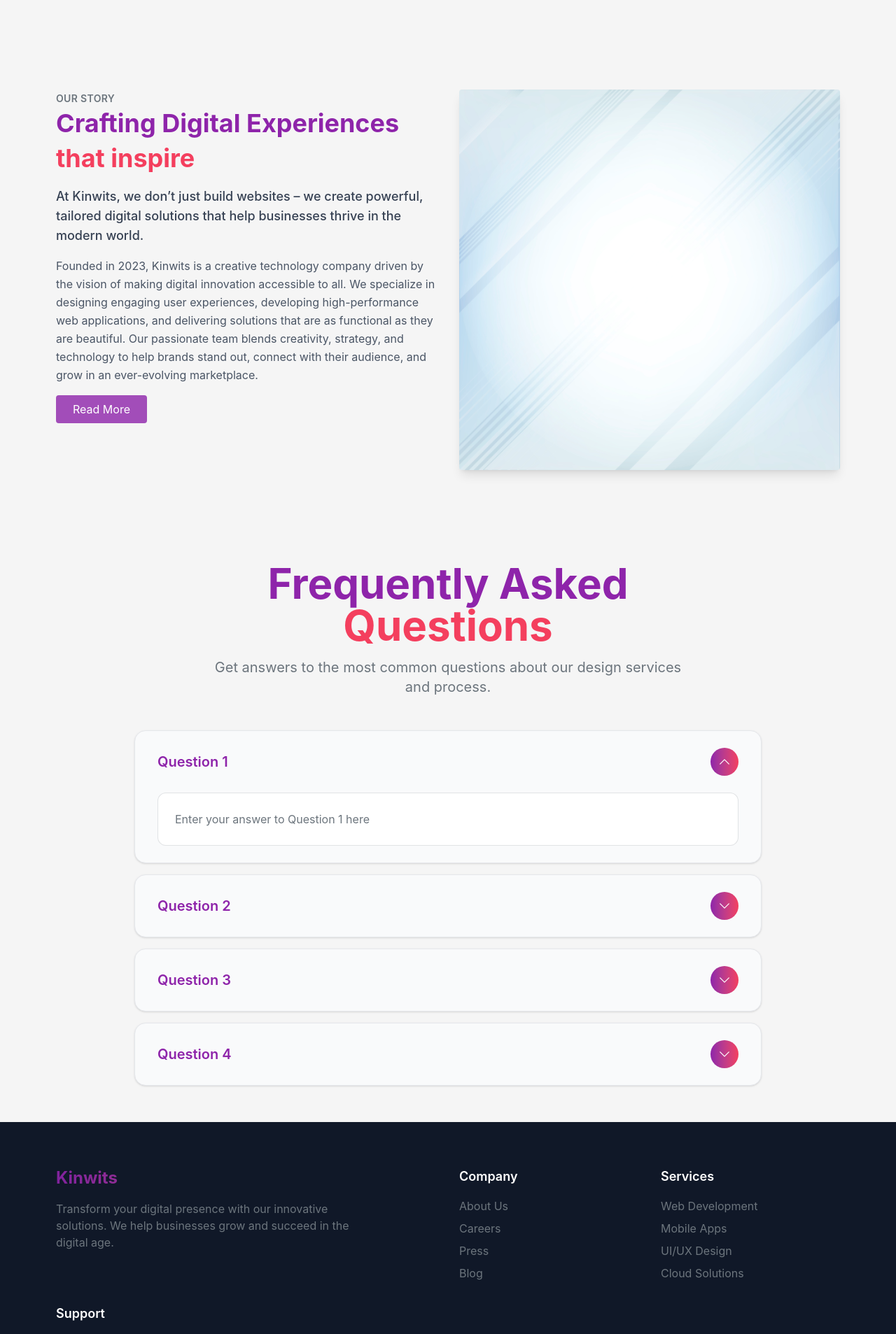
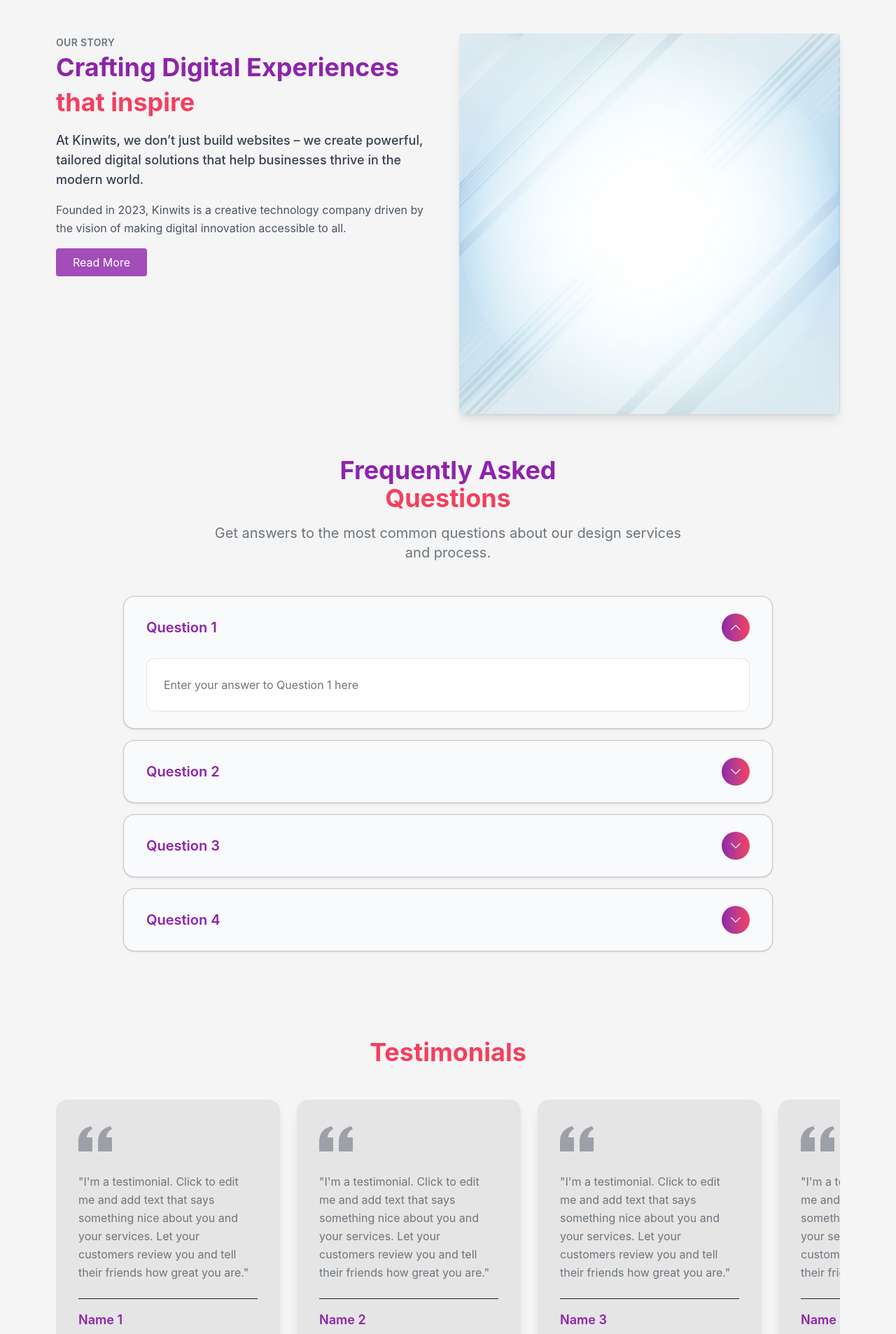
Before and after one commit to kinwitstech/Template-Basic, a React (Vite) app: page / in a window 1280 px wide. Shown: the part 880-2787 px from the top of the page at 70% size. Built offline with nearby package versions, Linux system fonts and the light colour scheme.

Commit message:
New UI changes: added new components

```diff
--- a/src/components/About.jsx
+++ b/src/components/About.jsx
@@ -1,8 +1,11 @@
+import { useState } from "react";
 import aboutImage from "../assets/60241.jpg";
 
 export default function About() {
+  const [isOpen, setIsOpen] = useState(false);
+
   return (
-    <section id="about" className="px-20 py-20 bg-base-200">
+    <section id="about" className="container bg-base-200">
       <div className="flex flex-col items-stretch gap-8 lg:flex-row">
         {/* Left Column */}
         <div className="lg:w-1/2">
@@ -15,24 +18,22 @@ export default function About() {
               <span className="text-accent">that inspire</span>
             </h2>
             <h4 className="text-lg font-medium text-gray-700">
-              At Kinwits, we don’t just build websites – we create powerful, tailored
-              digital solutions that help businesses thrive in the modern world.
+              At Kinwits, we don’t just build websites – we create powerful,
+              tailored digital solutions that help businesses thrive in the
+              modern world.
             </h4>
             <p className="leading-relaxed text-gray-600">
-              Founded in 2023, Kinwits is a creative technology company driven by the vision
-              of making digital innovation accessible to all. We specialize in designing
-              engaging user experiences, developing high-performance web applications, and
-              delivering solutions that are as functional as they are beautiful. Our
-              passionate team blends creativity, strategy, and technology to help brands
-              stand out, connect with their audience, and grow in an ever-evolving
-              marketplace.
+              Founded in 2023, Kinwits is a creative technology company driven by
+              the vision of making digital innovation accessible to all.
             </p>
-            <a
-              href="about-1.html"
+
+            {/* Read More Button */}
+            <button
+              onClick={() => setIsOpen(true)}
               className="inline-block px-6 py-2 text-white transition-colors duration-200 bg-primary/80 rounded hover:bg-primary"
             >
               Read More
-            </a>
+            </button>
           </div>
         </div>
 
@@ -44,6 +45,46 @@ export default function About() {
           />
         </div>
       </div>
+
+      {/* Modal */}
+      {isOpen && (
+        <dialog id="about-modal" className="modal modal-open">
+          <div className="modal-box max-w-3xl">
+            <h3 className="text-2xl font-bold text-primary mb-4">
+              Crafting Digital Experiences that inspire
+            </h3>
+            <p className="text-gray-600 leading-relaxed mb-4">
+              At Kinwits, we don’t just build websites – we create powerful,
+              tailored digital solutions that help businesses thrive in the
+              modern world.
+            </p>
+            <p className="text-gray-600 leading-relaxed mb-4">
+              Founded in 2023, Kinwits is a creative technology company driven by
+              the vision of making digital innovation accessible to all. We
+              specialize in designing engaging user experiences, developing
+              high-performance web applications, and delivering solutions that
+              are as functional as they are beautiful.
+            </p>
+            <p className="text-gray-600 leading-relaxed">
+              Our passionate team blends creativity, strategy, and technology to
+              help brands stand out, connect with their audience, and grow in an
+              ever-evolving marketplace. We believe in a collaborative approach,
+              ensuring every solution is tailored to the unique vision and goals
+              of our clients. Whether it’s startups or enterprises, we’re here to
+              turn ideas into impactful digital realities.
+            </p>
+
+            <div className="modal-action">
+              <button
+                className="btn btn-primary"
+                onClick={() => setIsOpen(false)}
+              >
+                Close
+              </button>
+            </div>
+          </div>
+        </dialog>
+      )}
     </section>
   );
 }
--- /dev/null
+++ b/src/components/ContactUs.jsx
@@ -0,0 +1,76 @@
+import React from 'react';
+import { EnvelopeIcon, PhoneIcon, ClockIcon } from '@heroicons/react/24/solid';
+
+const ContactUs = () => {
+  return (
+    <section id="contact" className="py-10 bg-base-200">
+      <div className="container">
+        <div className="text-center mb-6">
+          <h2 className="text-4xl font-bold text-accent mb-8">
+            Contact Us
+          </h2>
+        </div>
+        <div className="grid grid-cols-1 md:grid-cols-3 gap-8">
+
+          {/* Email Card */}
+          <div className="flex-none bg-base-300 rounded-2xl shadow-lg p-8 hover:shadow-xl transition-shadow duration-300">
+            <div className="mb-6">
+              <EnvelopeIcon className="w-12 h-12 text-secondary/60" />
+            </div>
+            <blockquote className="text-secondary text-base leading-relaxed mb-6">
+              For all inquiries, reach us at:
+            </blockquote>
+            <div className="border-t pt-4">
+              <cite className="not-italic">
+                <div className="text-primary font-semibold text-lg">
+                  info@mail.com
+                </div>
+              </cite>
+            </div>
+          </div>
+
+          {/* Phone Numbers Card */}
+          <div className="flex-none bg-base-300 rounded-2xl shadow-lg p-8 hover:shadow-xl transition-shadow duration-300">
+            <div className="mb-6">
+              <PhoneIcon className="w-12 h-12 text-secondary/60" />
+            </div>
+            <blockquote className="text-secondary text-base leading-relaxed mb-6">
+              Call us anytime during business hours:
+            </blockquote>
+            <div className="border-t pt-4">
+              <cite className="not-italic">
+                <div className="text-primary font-semibold text-lg">
+                  12345 67890 <br/>
+                  98765 43210
+                </div>
+              </cite>
+            </div>
+          </div>
+
+          {/* Office Hours Card */}
+          <div className="flex-none bg-base-300 rounded-2xl shadow-lg p-8 hover:shadow-xl transition-shadow duration-300">
+            <div className="mb-6">
+              <ClockIcon className="w-12 h-12 text-secondary/60" />
+            </div>
+            <blockquote className="text-secondary text-base leading-relaxed mb-6">
+              Working Hours:
+            </blockquote>
+            <div className="border-t pt-4">
+              <cite className="not-italic">
+                <div className="text-primary font-semibold text-lg">
+                  Mon–Sat: 08:00–18:00 hrs
+                </div>
+                <div className="text-accent text-lg font-semibold">
+                  Sunday: Closed
+                </div>
+              </cite>
+            </div>
+          </div>
+
+        </div>
+      </div>
+    </section>
+  );
+};
+
+export default ContactUs;
--- a/src/components/Footer.jsx
+++ b/src/components/Footer.jsx
@@ -36,7 +36,7 @@ const socialLinks = [
 export default function Footer() {
   return (
     <footer className="text-white bg-gray-900">
-      <div className="px-20 py-16 mx-auto max-w-7xl">
+      <div className="px-6 sm:px-10 lg:px-20 py-16 mx-auto max-w-7xl">
         <div className="grid grid-cols-1 gap-8 md:grid-cols-2 lg:grid-cols-4">
           {/* Add your Company Info in this block */}
           <div className="col-span-1 lg:col-span-2">
--- a/src/components/Jumbotron.jsx
+++ b/src/components/Jumbotron.jsx
@@ -16,7 +16,7 @@ export default function Jumbotron() {
       <div className="absolute inset-0 bg-black opacity-40"></div>
 
       {/* Content */}
-      <div className="relative flex flex-col items-center justify-center px-4 py-35">
+      <div className="relative flex flex-col items-center justify-center px-8 py-35">
         <h2 className="mb-4 text-4xl font-extrabold text-white">CREATIVE DESIGN</h2>
         <p className="max-w-2xl mx-auto mb-6 text-lg text-white">
           Kinwits is a Creative Minimal Style Onepage. It is Fully Responsive and Retina Ready.
--- a/src/components/Navbar.jsx
+++ b/src/components/Navbar.jsx
@@ -10,6 +10,7 @@ export default function Navbar() {
     { name: "Home", href: "#home" },
     { name: "About", href: "#about" },
     { name: "FAQ", href: "#faq" },
+    { name: "Testimonials", href: "#testimonials"},
     { name: "Contact", href: "#contact" },
   ];
 
@@ -33,7 +34,7 @@ export default function Navbar() {
 
   return (
     <nav className="fixed top-0 left-0 right-0 z-50 shadow-lg bg-base-100/90 backdrop-blur-md">
-      <div className="px-20 mx-auto max-w-7xl">
+      <div className="container">
         <div className="flex items-center justify-between h-16">
           <a
             href="#home"
--- /dev/null
+++ b/src/components/Testimonials.jsx
@@ -0,0 +1,107 @@
+import React from 'react';
+import { ChatBubbleBottomCenterTextIcon } from '@heroicons/react/24/solid';
+
+const testimonials = [
+  {
+    id: 1,
+    content: "I'm a testimonial. Click to edit me and add text that says something nice about you and your services. Let your customers review you and tell their friends how great you are.",
+    author: "Name 1",
+    role: "Role of Name 1"
+  },
+  {
+    id: 2,
+    content: "I'm a testimonial. Click to edit me and add text that says something nice about you and your services. Let your customers review you and tell their friends how great you are.",
+    author: "Name 2",
+    role: "Role of Name 2"
+  },
+  {
+    id: 3,
+    content: "I'm a testimonial. Click to edit me and add text that says something nice about you and your services. Let your customers review you and tell their friends how great you are.",
+    author: "Name 3",
+    role: "Role of Name 3"
+  },
+  {
+    id: 4,
+    content: "I'm a testimonial. Click to edit me and add text that says something nice about you and your services. Let your customers review you and tell their friends how great you are.",
+    author: "Name 4",
+    role: "Role of Name 4"
+  },
+  {
+    id: 5,
+    content: "I'm a testimonial. Click to edit me and add text that says something nice about you and your services. Let your customers review you and tell their friends how great you are.",
+    author: "Name 5",
+    role: "Role of Name 5"
+  },
+  {
+    id: 6,
+    content: "I'm a testimonial. Click to edit me and add text that says something nice about you and your services. Let your customers review you and tell their friends how great you are.",
+    author: "Name 6",
+    role: "Role of Name 6"
+  }
+];
+
+const Testimonials = () => {
+  return (
+    <section id="testimonials" className="py-16 bg-base-200">
+      <div className="container">
+        <div className="text-center mb-12">
+          <h2 className="text-4xl font-bold text-accent mb-4">
+            Testimonials
+          </h2>
+        </div>
+
+        {/* Horizontal Scrolling Container */}
+        <div className="relative">
+          <div className="flex overflow-x-auto scrollbar-hide gap-6 pb-4">
+            {testimonials.map((testimonial) => (
+              <div
+                key={testimonial.id}
+                className="flex-none w-80 bg-base-300 rounded-2xl shadow-lg p-8 hover:shadow-xl transition-shadow duration-300"
+              >
+                {/* Quote Icon */}
+                <div className="mb-6">
+                  <svg
+                    className="w-12 h-12 text-secondary/60"
+                    fill="currentColor"
+                    viewBox="0 0 24 24"
+                  >
+                    <path d="M14.017 21v-7.391c0-5.704 3.731-9.57 8.983-10.609l.995 2.151c-2.432.917-3.995 3.638-3.995 5.849h4v10h-10zm-14.017 0v-7.391c0-5.704 3.748-9.57 9-10.609l.996 2.151c-2.433.917-3.996 3.638-3.996 5.849h3.983v10h-9.983z"/>
+                  </svg>
+                </div>
+
+                {/* Testimonial Content */}
+                <blockquote className="text-secondary text-base leading-relaxed mb-6">
+                  "{testimonial.content}"
+                </blockquote>
+
+                {/* Author */}
+                <div className="border-t pt-4">
+                  <cite className="not-italic">
+                    <div className="text-primary font-semibold text-lg">
+                      {testimonial.author}
+                    </div>
+                    {testimonial.role && (
+                      <div className="text-accent text-sm mt-1">
+                        {testimonial.role}
+                      </div>
+                    )}
+                  </cite>
+                </div>
+              </div>
+            ))}
+          </div>
+        </div>
+
+        {/* Scroll Hint */}
+        <div className="text-center mt-6">
+          <p className="text-secondary/80 text-sm">
+            ← Scroll to see more testimonials →
+          </p>
+        </div>
+      </div>
+
+    </section>
+  );
+};
+
+export default Testimonials;
--- a/src/components/faq.jsx
+++ b/src/components/faq.jsx
@@ -41,10 +41,10 @@ const FAQAccordion = () => {
 
   return (
     <section id="faq" className="px-4 py-5 bg-base-200">
-    <div className="min-h-screen bg-base-200 p-4 sm:p-6 lg:p-8">
-      <div className="max-w-4xl mx-auto">
+    <div className="container py-10">
+      <div className="container">
         <div className="text-center mb-12">
-          <h1 className="text-4xl sm:text-5xl lg:text-6xl font-bold mb-4 text-primary">
+          <h1 className="text-4xl font-bold mb-4 text-primary">
             Frequently Asked
             <span className="block bg-clip-text text-accent">
               Questions
@@ -62,7 +62,7 @@ const FAQAccordion = () => {
             return (
               <div
                 key={item.id}
-                className="bg-gray-50 rounded-2xl border border-gray-200 overflow-hidden transition-all duration-300 hover:bg-gray-100 shadow-sm hover:shadow-md"
+                className="bg-gray-50 rounded-2xl border border-secondary/40 overflow-hidden transition-all duration-300 hover:bg-gray-100 shadow-sm hover:shadow-md"
               >
                 <button
                   onClick={() => toggleItem(item.id)}
--- a/src/pages/HomePage.jsx
+++ b/src/pages/HomePage.jsx
@@ -4,6 +4,8 @@ import Footer from '../components/Footer';
 import Jumbotron from '../components/Jumbotron';
 import About from '../components/About';
 import FAQ from '../components/faq';
+import Testimonials from '../components/Testimonials';
+import ContactUs from '../components/ContactUs';
 
 const HomePage = () => {
   const [isVisible, setIsVisible] = useState(false);
@@ -35,6 +37,10 @@ const HomePage = () => {
 
       <FAQ />
 
+      <Testimonials />
+
+      <ContactUs />
+
       {/* Footer */}
       <Footer />
 
--- a/src/styles/index.css
+++ b/src/styles/index.css
@@ -4,6 +4,12 @@
 @layer base {
   html {
     scroll-behavior: smooth;
+  }
+}
+
+@layer components {
+  .container {
+    @apply mx-auto px-4 sm:px-6 lg:px-12 xl:px-20 max-w-4xl;
   }
 }
 
@@ -46,10 +52,18 @@
 }
 
 ::-webkit-scrollbar-thumb {
-  background: linear-gradient(to bottom, #8b5cf6, #ec4899);
+  background: linear-gradient(to bottom, --color-primary, --color-accent);
   border-radius: 4px;
 }
 
 ::-webkit-scrollbar-thumb:hover {
-  background: linear-gradient(to bottom, #7c3aed, #db2777);
+  background: linear-gradient(to bottom, --color-primary, --color-accent);
 }
+
+.scrollbar-hide {
+  -ms-overflow-style: none;
+  scrollbar-width: none;
+}
+.scrollbar-hide::-webkit-scrollbar {
+  display: none;
+}
```
